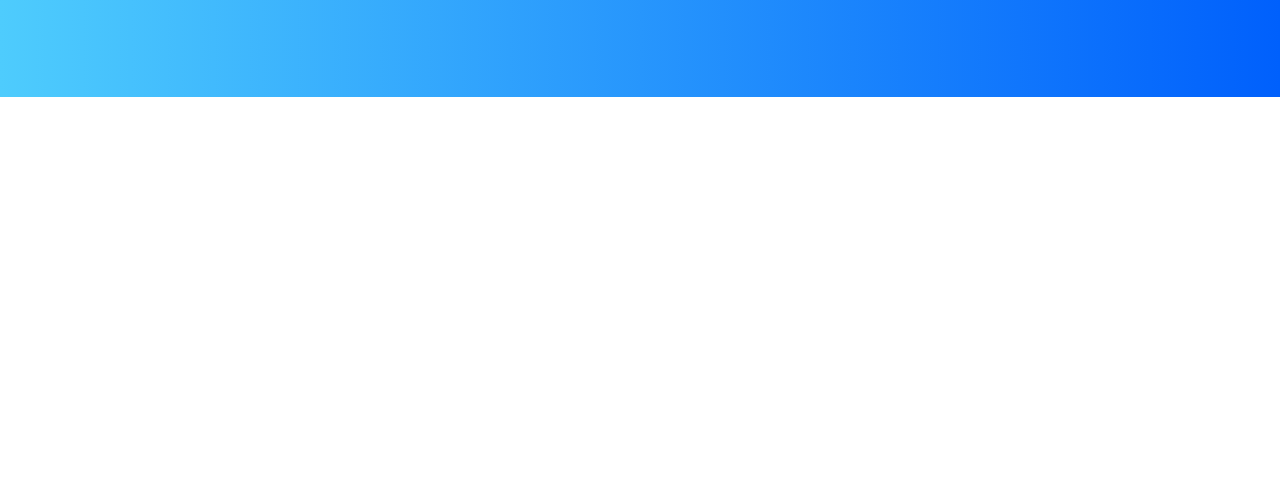
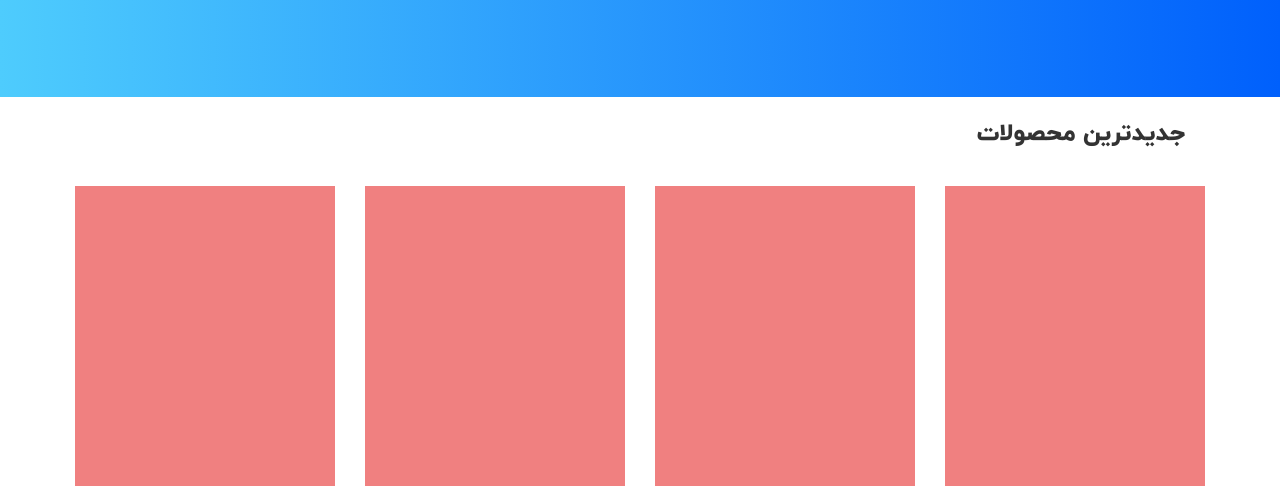
Before and after one commit to amirrajabzadeh/shop_html_css, a plain HTML site: page index.html in a window 1280 px wide. Shown: the part 462-963 px from the top of the page. Before the commit the page ends 800 px from the top, so only its background shows below. Drawn offline with Linux system fonts and the light colour scheme.

Commit message:
add section new products

```diff
--- a/assets/css/style.css
+++ b/assets/css/style.css
@@ -7,7 +7,7 @@
 @font-face {
   font-family: iranyekan;
   font-weight: 400;
-  src: url(../fonts/IRANYekanWebMedium.ttf);
+  src: url(../fonts/IRANYekanWebExtraBold.ttf);
 }
 
 @font-face {
@@ -25,6 +25,7 @@
 
 body {
   margin: 0;
+  direction: rtl;
 }
 
 ul {
@@ -46,6 +47,10 @@ a {
   clear: both;
 }
 
+.p_15 {
+  padding-right: 15px;
+  padding-left: 15px;
+}
 /*  Start Header Styles */
 
 .header {
@@ -84,9 +89,8 @@ a {
   margin: 16px 0;
   border-radius: 3px;
   cursor: pointer;
+  float: left;
 }
-
-/*  End Header Styles */
 
 /*  Start page_intro */
 
@@ -143,3 +147,23 @@ a {
   height: auto;
   /* max-height: 400px; */
 }
+
+/* New Posts */
+
+.new_product {
+  width: 25%;
+  height: auto;
+  float: right;
+  padding: 15px;
+}
+
+.new_products h2 {
+  font-weight: 400;
+  margin: 20px ;
+}
+
+.new_product_card {
+  background-color: lightcoral;
+  width: 100%;
+  height: 300px;
+}
--- a/index.html
+++ b/index.html
@@ -25,6 +25,7 @@
           <button class="btn_login">ثبت نام | ورود</button>
         </div>
       </div>
+
       <div class="page_intro">
         <div class="container">
           <div class="page_intro_right">
@@ -44,6 +45,24 @@
           <div class="clearfix"></div>
         </div>
       </div>
+
+      <div class="new_products">
+        <div class="container">
+          <h2 class="p_15">جدیدترین محصولات</h2>
+          <div class="new_product">
+            <div class="new_product_card"></div>
+          </div>
+          <div class="new_product">
+            <div class="new_product_card"></div>
+          </div>
+          <div class="new_product">
+            <div class="new_product_card"></div>
+          </div>
+          <div class="new_product">
+            <div class="new_product_card"></div>
+          </div>
+        </div>
+      </div>
     </div>
   </body>
 </html>
```
Also changed, not shown: assets/fonts/IRANYekanWebExtraBold.ttf (added), assets/fonts/IRANYekanWebMedium.ttf (deleted).
